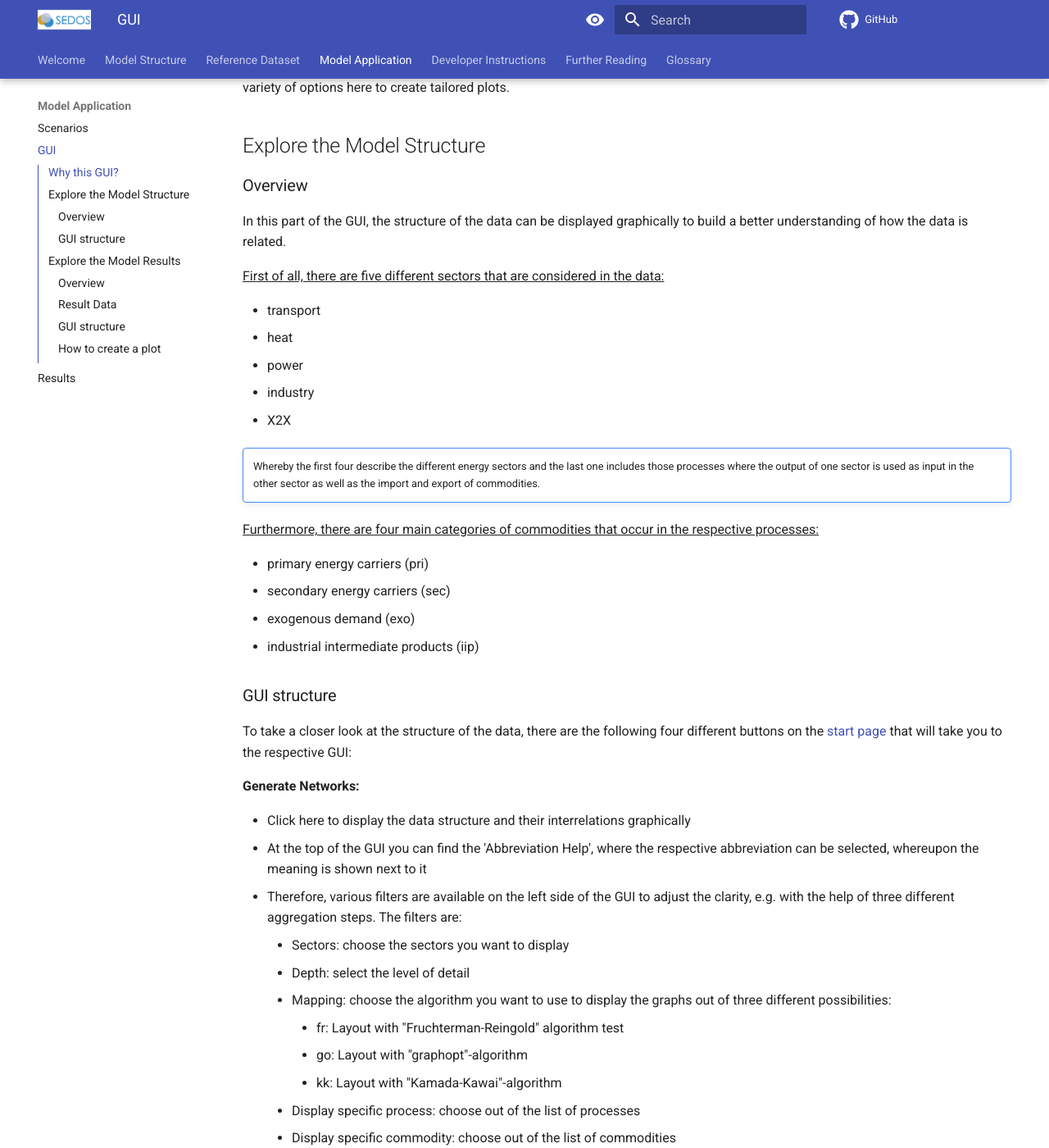
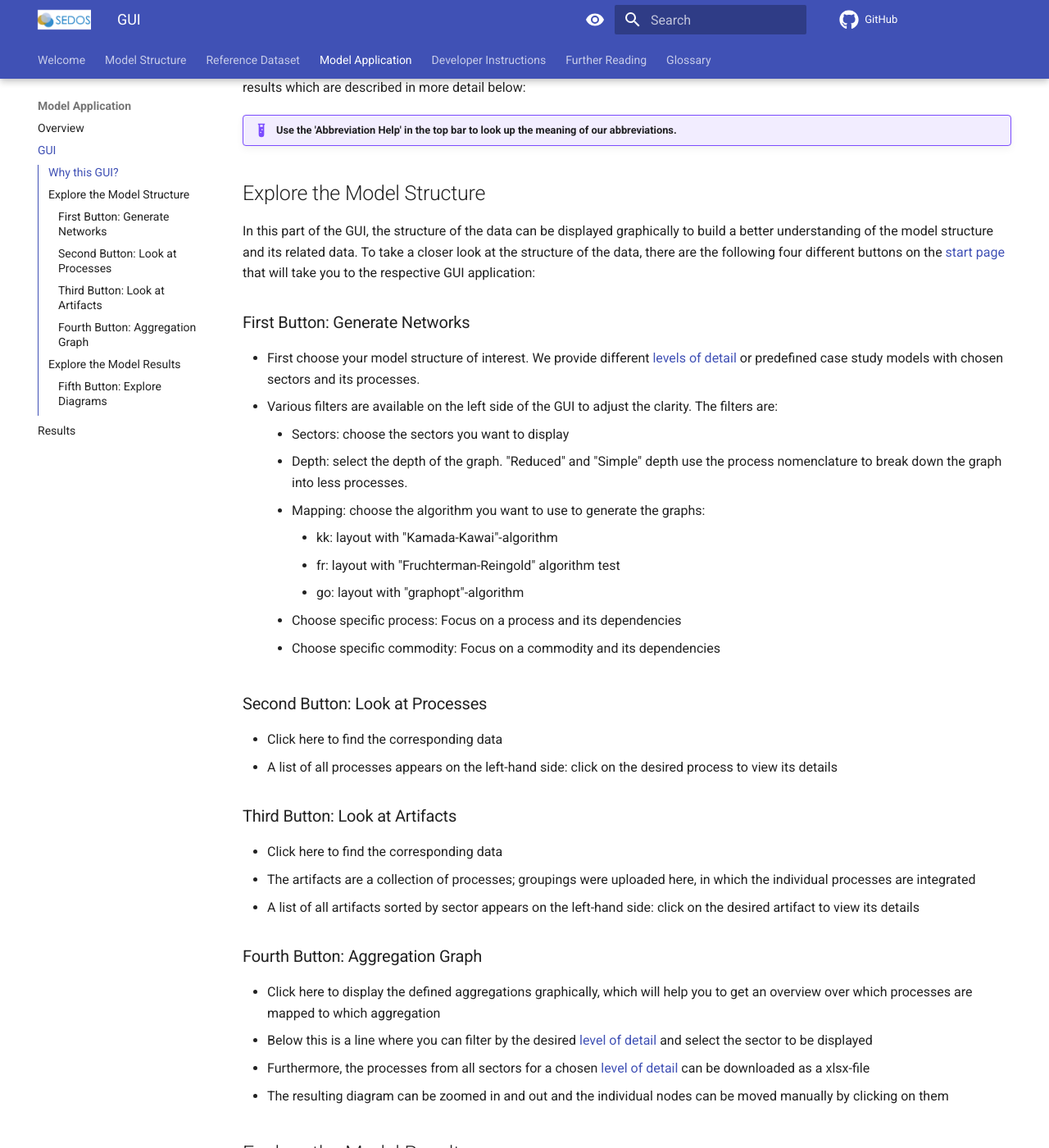
Before and after one commit to sedos-project/organization, an MkDocs documentation site: the page built from docs/visitor/model/gui.md, in a window 1280 px wide and 1400 px high, scrolled down 514 px. Shown: the whole window at 82% size. Built offline with MkDocs 1.6.1 and Material for MkDocs 9.7.7, drawn with Linux system fonts in a browser that asks for light colours; comment, search, counter and statistics services are not loaded; some of the changed text lies outside the part shown.

Commit message:
Revise and edit model application sections from internship

```diff
--- a/docs/visitor/model/gui.md
+++ b/docs/visitor/model/gui.md
@@ -12,94 +12,60 @@ To improve the transparency and reproducibility of the open source structure thi
 
 - Create charts based on model results as an outcome of different frameworks and scenarios using the same reference dataset.
 
-In the following, the last point, the visualization of the data in the form of charts, will be examined in more detail as the user has a variety of options here to create tailored plots.
+The GUI functionalities are divided into two main parts, the exploration of the model structure and the exploration of the model results which are described in more detail below:
+
+!!! example "Use the 'Abbreviation Help' in the top bar to look up the meaning of our abbreviations."
+
 
 ## Explore the Model Structure
 
-### Overview
+In this part of the GUI, the structure of the data can be displayed graphically to build a better understanding of the model structure and its related data.
+To take a closer look at the structure of the data, there are the following four different buttons on the [start page](https://sedos.apps.rl-institut.de/) that will take you to the respective GUI application:
 
-In this part of the GUI, the structure of the data can be displayed graphically to build a better understanding of how the data is related.
+### First Button: Generate Networks
+- First choose your model structure of interest. We provide different [levels of detail](../structure/lods.md) or predefined case study models with chosen sectors and its processes.
+- Various filters are available on the left side of the GUI to adjust the clarity. The filters are:
+    - Sectors: choose the sectors you want to display
+    - Depth: select the depth of the graph. "Reduced" and "Simple" depth use the process nomenclature to break down the graph into less processes.
+    - Mapping: choose the algorithm you want to use to generate the graphs:
+        - kk: layout with  "Kamada-Kawai"-algorithm
+        - fr: layout with "Fruchterman-Reingold" algorithm test
+        - go: layout with "graphopt"-algorithm
+    - Choose specific process: Focus on a process and its dependencies
+    - Choose specific commodity: Focus on a commodity and its dependencies
 
-<ins>First of all, there are five different sectors that are considered in the data:</ins>
-
-- transport
-- heat
-- power
-- industry
-- X2X
-
-!!! note ""
-    Whereby the first four describe the different energy sectors and the last one includes those processes where the output of one sector is used as input in the other sector as well as the import and export of commodities.
-
-<ins>Furthermore, there are four main categories of commodities that occur in the respective processes: </ins>
-
-- primary energy carriers (pri)
-- secondary energy carriers (sec)
-- exogenous demand (exo)
-- industrial intermediate products (iip)
-
-
-
-
-### GUI structure
-
-To take a closer look at the structure of the data, there are the following four different buttons on the [start page](https://sedos.apps.rl-institut.de/) that will take you to the respective GUI:
-
-**Generate Networks:**
-
-- Click here to display the data structure and their interrelations graphically
-- At the top of the GUI you can find the 'Abbreviation Help', where the respective abbreviation can be selected, whereupon the meaning is shown next to it
-- Therefore, various filters are available on the left side of the GUI to adjust the clarity, e.g. with the help of three different aggregation steps. The filters are:
-    - Sectors: choose the sectors you want to display
-    - Depth: select the level of detail
-    - Mapping: choose the algorithm you want to use to display the graphs out of three different possibilities:
-        - fr: Layout with "Fruchterman-Reingold" algorithm test
-        - go: Layout with "graphopt"-algorithm
-        - kk: Layout with  "Kamada-Kawai"-algorithm
-    - Display specific process: choose out of the list of processes
-    - Display specific commodity: choose out of the list of commodities
-
-!!! note ""
-      This way it is possible to display for example only selected sectors or processes.
-
-**Look at Processes:**
+### Second Button: Look at Processes
 
 - Click here to find the corresponding data
 - A list of all processes appears on the left-hand side: click on the desired process to view its details
 
-**Look at Artifacts:**
+### Third Button: Look at Artifacts
 
 - Click here to find the corresponding data
 - The artifacts are a collection of processes; groupings were uploaded here, in which the individual processes are integrated
 - A list of all artifacts sorted by sector appears on the left-hand side: click on the desired artifact to view its details
 
-**Aggregation Graph:**
+### Fourth Button: Aggregation Graph
 
 - Click here to display the defined aggregations graphically, which will help you to get an overview over which processes are mapped to which aggregation
-- At the top of the GUI you can find the 'Abbreviation Help', where the respective abbreviation can be selected, whereupon the meaning is shown next to it
-- Below this is a line where you can filter by the desired level of detail and select the sector to be displayed
-- Furthermore, the processes from all sectors for level of detail can be downloaded there
+- Below this is a line where you can filter by the desired [level of detail](../structure/lods.md) and select the sector to be displayed
+- Furthermore, the processes from all sectors for a chosen [level of detail](../structure/lods.md) can be downloaded as a xlsx-file
 - The resulting diagram can be zoomed in and out and the individual nodes can be moved manually by clicking on them
 
 ## Explore the Model Results
 
-### Overview
+### Fifth Button: Explore Diagrams
 
-The GUI enables graphical visualization of the result data, which can be filtered to various levels of detail to meet specific requirements.
+The GUI enables graphical visualization of the result data, which can be filtered to meet specific requirements.
+This allows you to display results from a broad sector overview down to a detailed view of individual processes.
+To begin, select a scenario at the right of the start page under "Explore the Model Results." Access the chart creation interface by clicking on "Explore Diagrams."
 
-This allows you to display anything from a broad sector overview to a detailed view of individual processes.
-
-To begin, select a scenario at the bottom right of the start page under "Explore Model Results."
-
-Access the chart creation interface by clicking on "Explore Diagrams."
-
-### Result Data
+#### Result Data
 
 The result data can be aggregated on the following levels according to the [Nomenclature](../data/nomenclature.md):
+Sectors &rarr; Categories &rarr; Specifications &rarr; Processes
+This hierarchy allows for flexible data breakdowns, enabling customized configurations tailored to different plotting needs.
 
-Sectors &rarr; Categories &rarr; Specifications &rarr; Processes
-
-This hierarchy allows for flexible data breakdowns, enabling customized configurations tailored to different plotting needs.
 A distinction is also made between different parameters, depending on the type of data being considered:
 
 - flow_volume
@@ -111,61 +77,49 @@ A distinction is also made between different parameters, depending on the type o
 - capacity_new
 
 !!! note ""
-    Whereby the first two parameters refer to process flows which are defined in the input/output groups while the other parameters describe the process itself.
+    The first two parameters refer to process flows which are defined in the input/output groups while the other parameters describe the process itself.
 
-In addition, the data is available for several years over decades, which makes it possible to analyze the development.
+In addition, the data is available for several milestone year until 2070, which makes it possible to analyze the transitions over time.
 
-### GUI structure
+#### Plotting interface
 
 <ins>Four different tabs are available to define a plot:</ins>
 
-- **Scenario**: Set the filters to get the result data of a specific scenario to be displayed.
-
-- **Other**: Adjust the y-axis scaling by changing units, reorder items (e.g., bar chart elements), add labels, and normalize data if necessary.
-
-- **Graph**: Choose the plot type and display options, add subplots if needed, define the x- and y-axes, and adjust colors based on the available choices in the scenario pane.
-
-- **Display**: Illustration settings of the plot; change x- and y-title and add a legend if required.
+* **Scenario**: Set the filters to get the result data of a specific scenario to be displayed.
+* **Other**: Adjust the y-axis scaling by changing units, reorder items (e.g., bar chart elements), add labels, and normalize data if necessary.
+* **Graph**: Choose the plot type and display options, add subplots if needed, define the x- and y-axes, and adjust colors based on the available choices in the scenario pane.
+* **Display**: Illustration settings of the plot; change x- and y-title and add a legend if required.
 
 <ins>The basic buttons to create and see your data are:</ins>
 
-- **Render chart and table**: Display the chart based on the applied filters.
+* **Render chart and table**: Display the chart based on the applied filters.
+    * **Chart**: Visual representation of the data.
+    * **Table**: Tabular display of the data used in the chart.
 
-- **Chart**: Visual representation of the data.
-
-- **Table**: Tabular display of the data used in the chart.
-
-- **Download Data**: Download the tabular with the used data as csv-file
+* **Download Data**: Download the table with the selected data as csv-file
 
 <ins>Additional features to ease the use of this GUI are:</ins>
 
-- **Save Filer Settings**: To save your filter settings for later use, enter a title and save the configuration once filters are set.
-
-- **Load Filter Settings**: Load saved filter settings to create ready-made diagrams.
-
-- **Embed Chart**: The "Embed Chart" feature generates a unique link for a customized chart by storing the parameter settings in a central database, allowing users to easily revisit or share it.
+* **Save Filer Settings**: To save your filter settings for later use, enter a title and save the configuration once filters are set.
+* **Load Filter Settings**: Load saved filter settings to create ready-made diagrams.
+* **Embed Chart**: The "Embed Chart" feature generates a unique link for a customized chart by storing the parameter settings in a central database, allowing users to easily revisit or share it.
 Opening the link recreates the chart with the exact same settings. This makes sharing data insights simple and accessible.
 
 
-!!! info "At the top of the page the abbreviation search function is located, which displays the meaning of the respective abbreviation."
-
-
-
-
-### How to create a plot
+#### How to create a plot
 
 <ins>Choose from three basic plot types for visualization:</ins>
 
-- **Bar Chart**:
+* **Sankey Diagram**:
+    - Flow diagram representing input and output flows across selected node levels as described above.
+    - Effective for visualizing complex flows and energy balances.
+* **Bar Chart**:
     - Simple and easy to interpret.
     - Suitable for discrete data developments.
     - Stacked plots allow to keep track of the total values while showing the contribution single processes.
-- **Line Chart**:
+* **Line Chart**:
     - Simple and easy to interpret.
     - Suitable for displaying temporal developments.
-- **Sankey Diagram**:
-    - Flow diagram representing input and output flows across selected node levels as described above.
-    - Effective for visualizing complex flows and energy balances.
 
 
 !!! tip "Other Tips"
--- a/mkdocs.yml
+++ b/mkdocs.yml
@@ -13,8 +13,7 @@ nav:
             - 'Transport': 'visitor/structure/transport.md'
         - 'Aggregations': 'visitor/structure/aggregations.md'
         - 'Levels of Detail': 'visitor/structure/lods.md'
-
-
+#        - 'Network Graphs': 'visitor/structure/network_graphs.md'
     - 'Reference Dataset':
         - 'Overview': 'visitor/data/overview.md'
         - 'Nomenclature': 'visitor/data/nomenclature.md'
@@ -22,7 +21,7 @@ nav:
         - 'Metadata': 'visitor/data/metadata.md'
         - 'Ontology': 'visitor/data/ontology.md'
     - 'Model Application':
-        - 'Scenarios': 'visitor/model/scenarios.md'
+        - 'Overview': 'visitor/model/scenarios.md'
         - 'GUI': 'visitor/model/gui.md'
         - 'Results': 'visitor/model/results.md'
     - Developer Instructions:
```
Also changed, not shown: other parts of docs/visitor/model/gui.md (+1 -1 lines), docs/index.md (+5 -7 lines), docs/visitor/model/results.md (+1 -1 lines), docs/visitor/model/scenarios.md (+36 -3 lines), docs/visitor/structure/network_graph.md (added, +1 -0 lines).
